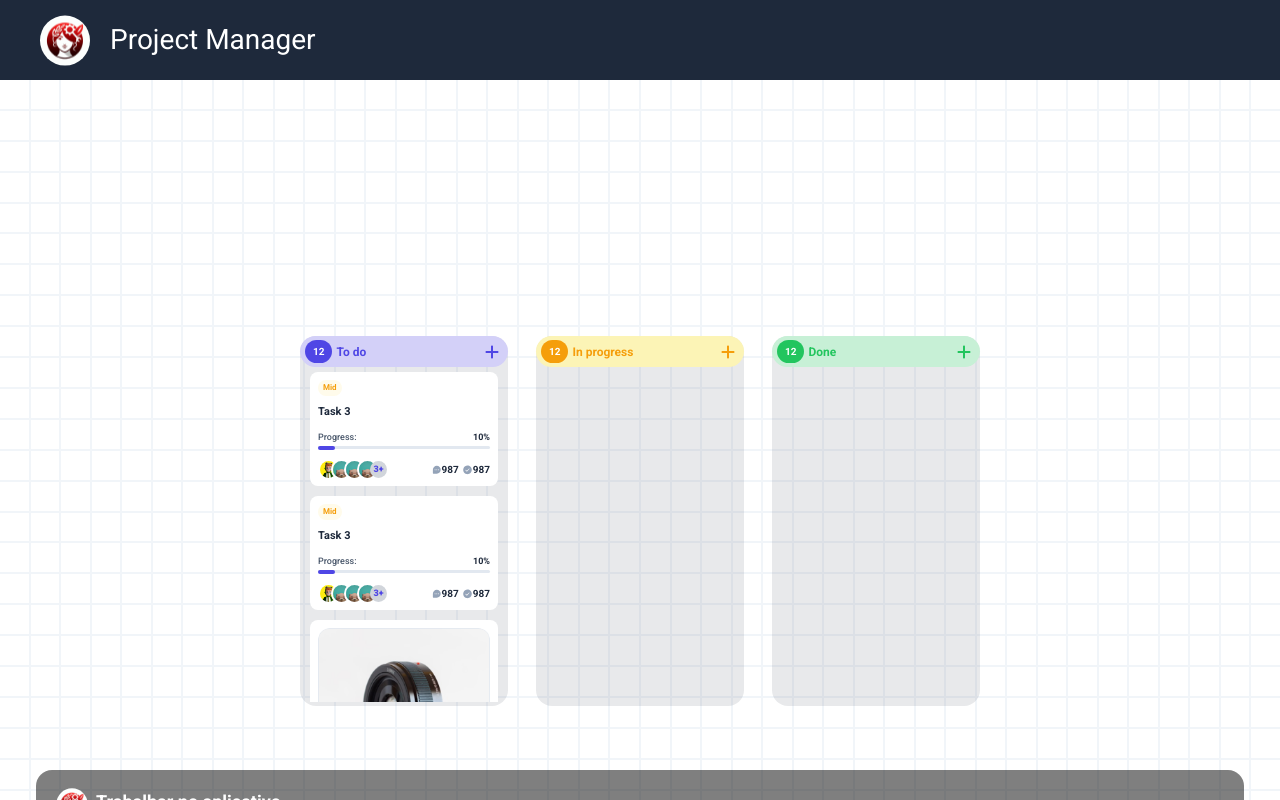
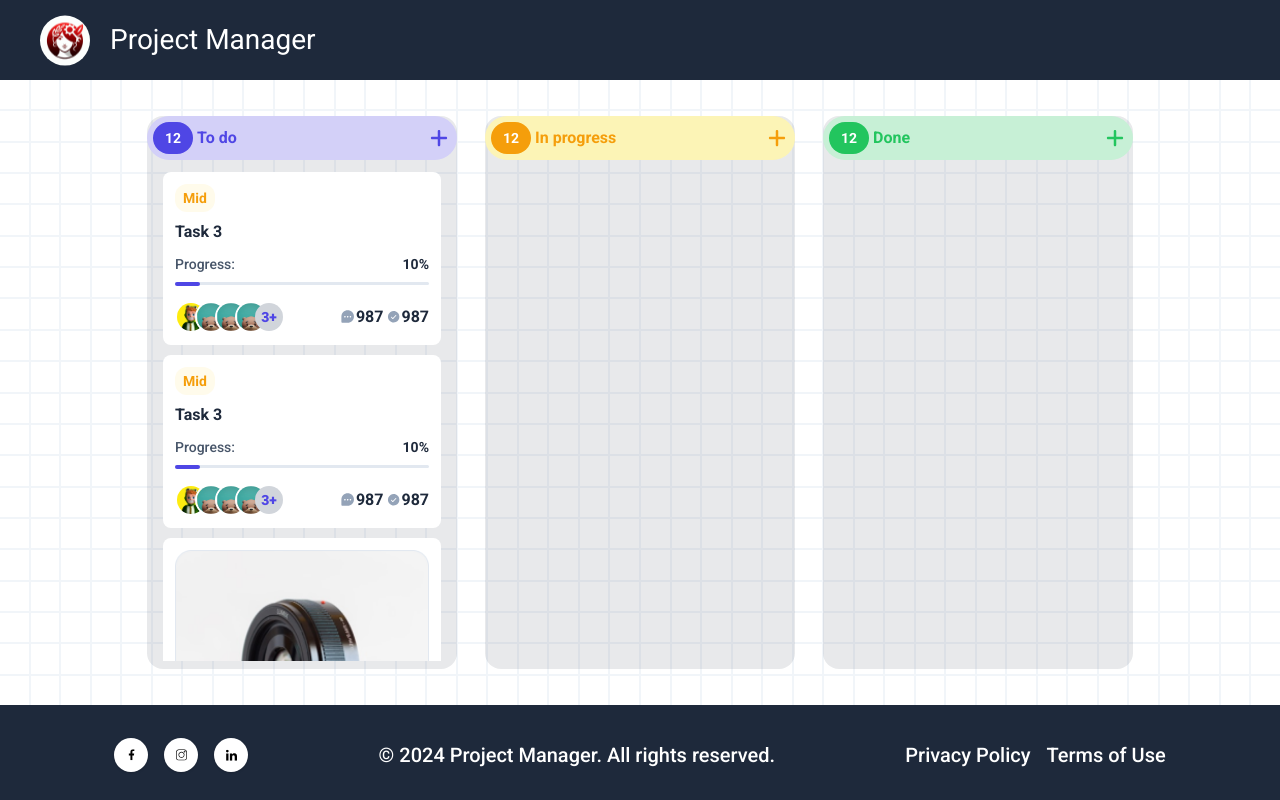
Before and after one commit to MVISHNU-BR/TI-REX-Desafio-02, a React (Vite) app in the folder project-manager/: page /kanban in a window 1280 px wide. Shown: the top 800 px of the page. Built offline with nearby package versions, Linux system fonts and the light colour scheme.

Commit message:
added media queries for md devices

```diff
--- a/project-manager/src/components/Kanban/KanbanCard.tsx
+++ b/project-manager/src/components/Kanban/KanbanCard.tsx
@@ -11,7 +11,7 @@ const KanbanCard: React.FC<KanbanCardProps> = ({
 
 	return (
 		<>
-			<div className="w-full bg-white rounded-lg px-1 pt-1 pb-[2px] flex flex-col gap-[4px] sm:px-2 sm:pt-2 sm:pb-[6px] sm:gap-0">
+			<div className="w-full bg-white rounded-lg px-1 pt-1 pb-[2px] flex flex-col gap-[4px] sm:px-2 sm:pt-2 sm:pb-[6px] sm:gap-0 md:p-3 md:">
 				{img ? (
 					<img
 						className="max-w-full rounded-xl mb-2"
@@ -22,29 +22,29 @@ const KanbanCard: React.FC<KanbanCardProps> = ({
 					""
 				)}
 				<div
-					className="self-start rounded-xl flex items-center justify-center px-[2px] py-[1px] sm:px-[5px] sm:py-[2px] sm:mb-2"
+					className="self-start rounded-xl flex items-center justify-center px-[2px] py-[1px] sm:px-[5px] sm:py-[2px] sm:mb-2 md:px-2 md:py-1"
 					style={{ backgroundColor: cardClasses.backgroundColor }}
 				>
 					<h3
-						className="text-[4px] font-semibold sm:text-[8px]"
+						className="text-[4px] font-semibold sm:text-[8px] md:text-sm"
 						style={{ color: cardClasses.color }}
 					>
 						{priority}
 					</h3>
 				</div>
 
-				<h2 className="text-[6px] text-azul-escuro font-bold sm:text-[11px] sm:mb-[10px]">
+				<h2 className="text-[6px] text-azul-escuro font-bold sm:text-[11px] sm:mb-[10px] md:text-base">
 					{name}
 				</h2>
 
 				<div>
-					<p className="text-cinza-3 text-[5px] font-medium flex justify-between mb-[2px] sm:text-[9px]">
+					<p className="text-cinza-3 text-[5px] font-medium flex justify-between mb-[2px] sm:text-[9px] md:text-sm md:mb-2">
 						Progress:{" "}
 						<span className="text-azul-escuro font-bold ">
 							{progress}%
 						</span>
 					</p>
-					<div className="w-full h-[3px] bg-cinza-4 rounded-xl flex items-center mb-1 sm:mb-[10px]">
+					<div className="w-full h-[3px] bg-cinza-4 rounded-xl flex items-center mb-1 sm:mb-[10px] md:mb-4">
 						<div
 							className="h-1 bg-roxo-claro rounded-xl"
 							style={{ width: `${progress}%` }}
@@ -57,7 +57,7 @@ const KanbanCard: React.FC<KanbanCardProps> = ({
 						{users.length > 1 && users.length < 5 ? (
 							users.map((user, key) => (
 								<img
-									className="w-[14px] h-[14px] rounded-full border-2 border-white [&:not(:first-child)]:ml-[-6px]"
+									className="w-[14px] h-[14px] rounded-full border-2 border-white [&:not(:first-child)]:ml-[-6px] sm:w-[21px] sm:h-[21px]"
 									key={key}
 									src={user.profilePicUrl}
 									alt="User"
@@ -67,14 +67,14 @@ const KanbanCard: React.FC<KanbanCardProps> = ({
 							<>
 								{users.slice(0, 4).map((user, key) => (
 									<img
-										className="w-[14px] h-[14px] rounded-[50%] border-2 border-white [&:not(:first-child)]:ml-[-8px] sm:w-[21px] sm:h-[21px]"
+										className="w-[14px] h-[14px] rounded-[50%] border-2 border-white [&:not(:first-child)]:ml-[-8px] sm:w-[21px] sm:h-[21px] md:w-8 md:h-8 md:[&:not(:first-child)]:ml-[-12px]"
 										key={key}
 										src={user.profilePicUrl}
 										alt="User"
 									/>
 								))}
 								{users.length > 3 && (
-									<div className="w-[10px] h-[10px] ml-[-8px] rounded-[50%] flex justify-center items-center bg-gray-300 text-[5px] text-roxo-claro font-extrabold sm:text-[9px] sm:w-[17px] sm:h-[17px]">
+									<div className="w-[10px] h-[10px] ml-[-8px] rounded-[50%] flex justify-center items-center bg-gray-300 text-[5px] text-roxo-claro font-extrabold sm:text-[9px] sm:w-[17px] sm:h-[17px] md:w-7 md:h-7 md:ml-[-12px] md:text-sm">
 										{`${users.length - 3}+`}
 									</div>
 								)}
@@ -85,21 +85,21 @@ const KanbanCard: React.FC<KanbanCardProps> = ({
 					<div className="flex gap-[2px]">
 						<div className="flex items-center ">
 							<img
-								className="w-[5px] h-[5px] sm:w-[10px] sm:h-[10px]"
+								className="w-[5px] h-[5px] sm:w-[10px] sm:h-[10px] md:w-4 md:h-4"
 								src="src/assets/message-bubble.svg"
 								alt=""
 							/>
-							<span className="text-azul-escuro text-[5px] font-semibold sm:text-[10px]">
+							<span className="text-azul-escuro text-[5px] font-semibold sm:text-[10px] md:text-base">
 								987
 							</span>
 						</div>
 						<div className="flex items-center">
 							<img
-								className="w-[5px] h-[5px] sm:w-[12px] sm:h-[12px]"
+								className="w-[5px] h-[5px] sm:w-[12px] sm:h-[12px] md:w-4 md:h-4"
 								src="src/assets/check-circle.svg"
 								alt=""
 							/>
-							<span className="text-azul-escuro text-[5px] font-semibold sm:text-[10px]">
+							<span className="text-azul-escuro text-[5px] font-semibold sm:text-[10px] md:text-base">
 								987
 							</span>
 						</div>
--- a/project-manager/src/components/Kanban/KanbanColumn.tsx
+++ b/project-manager/src/components/Kanban/KanbanColumn.tsx
@@ -9,20 +9,20 @@ const KanbanColumn: React.FC<KanbanColumnProps> = ({ type, children }) => {
 		<>
 			<div
 				id="column"
-				className="w-[109px] h-[196px] bg-cinza-2 rounded-2xl relative flex items-center justify-center px-[6px] pt-5 pb-[3px] sm:w-52 sm:h-[370px] sm:px-[10px] sm:pt-9 sm:pb-1"
+				className="w-[109px] h-[196px] bg-cinza-2 rounded-2xl relative flex items-center justify-center px-[6px] pt-5 pb-[3px] sm:w-52 sm:h-[370px] sm:px-[10px] sm:pt-9 sm:pb-1 md:w-[310px] md:h-[553px] md:px-4 md:pt-14 md:pb-2"
 			>
 				<div
 					id="column-top"
-					className="absolute top-0 left-0 w-full h-auto rounded-2xl flex justify-between items-center py-[2px] pl-[3px] pr-[5px] sm:py-1 sm:pl-[5px] sm:pr-2 "
+					className="absolute top-0 left-0 w-full h-auto rounded-2xl flex justify-between items-center py-[2px] pl-[3px] pr-[5px] sm:py-1 sm:pl-[5px] sm:pr-2 md:py-[6px] md:pl-[6px] md:rounded-full"
 					style={{ backgroundColor: classes.backgroundColor }}
 				>
 					<div className="flex items-center gap-[2px] sm:gap-1">
-						<div className="text-white text-[5px] font-semibold px-1 py-[2px] rounded-xl sm:text-[10px] sm:px-2 sm:py-1" style={{ backgroundColor: classes.color }}>
+						<div className="text-white text-[5px] font-semibold px-1 py-[2px] rounded-xl sm:text-[10px] sm:px-2 sm:py-1 md:text-sm md:px-3 md:py-[6px] md:rounded-full" style={{ backgroundColor: classes.color }}>
 							<h1>{cards.length}</h1>
 						</div>
-						<h1 className="text-[6px] flex items-baseline font-bold sm:text-xs" style={{ color: classes.color }}>{classes.text}</h1>
+						<h1 className="text-[6px] flex items-baseline font-bold sm:text-xs md:text-base" style={{ color: classes.color }}>{classes.text}</h1>
 					</div>
-					<svg fill={classes.color} className="w-[9px] h-[10px] sm:w-4 sm:h-4" viewBox="0 0 448 512"><path d="M256 80c0-17.7-14.3-32-32-32s-32 14.3-32 32l0 144L48 224c-17.7 0-32 14.3-32 32s14.3 32 32 32l144 0 0 144c0 17.7 14.3 32 32 32s32-14.3 32-32l0-144 144 0c17.7 0 32-14.3 32-32s-14.3-32-32-32l-144 0 0-144z"/></svg>
+					<svg fill={classes.color} className="w-[9px] h-[10px] sm:w-4 sm:h-4 md:w-5 md:h-5" viewBox="0 0 448 512"><path d="M256 80c0-17.7-14.3-32-32-32s-32 14.3-32 32l0 144L48 224c-17.7 0-32 14.3-32 32s14.3 32 32 32l144 0 0 144c0 17.7 14.3 32 32 32s32-14.3 32-32l0-144 144 0c17.7 0 32-14.3 32-32s-14.3-32-32-32l-144 0 0-144z"/></svg>
 				</div>
 				<div id="column-body" className="w-full h-full flex flex-col gap-[5px] sm:gap-[10px]">
 					{children}
--- a/project-manager/src/pages/Kanban.tsx
+++ b/project-manager/src/pages/Kanban.tsx
@@ -24,7 +24,7 @@ export default function Kanban() {
 			<Header />
 			<main
 				ref={parentRef}
-				className="relative bg-slate-100 min-h-screen max-w-none max-h-none flex flex-col items-center gap-[76px] px-5 pt-36 pb-7 overflow-auto touch-auto sm:px-9 sm:pt-64 sm:pb-16 sm:gap-16"
+				className="relative bg-slate-100 max-w-none max-h-none flex flex-col items-center gap-[76px] px-5 pt-36 pb-7 overflow-auto touch-auto sm:px-9 sm:pt-64 sm:pb-16 sm:gap-16 md:py-9 md:justify-center"
 			>
 				<ResponsiveGrid parentRef={parentRef} />
 				<div className="columns flex w-full justify-center gap-7">
@@ -82,7 +82,7 @@ export default function Kanban() {
 				</div>
 				<div
 					id="flag"
-					className="bg-preto-50 w-full px-[10px] pb-3 pt-[6px] rounded-2xl z-10 sm:px-5 sm:py-[18px]"
+					className="bg-preto-50 w-full px-[10px] pb-3 pt-[6px] rounded-2xl z-10 sm:px-5 sm:py-[18px] md:hidden"
 				>
 					<header className="rounded-2xl flex">
 						<img
```
